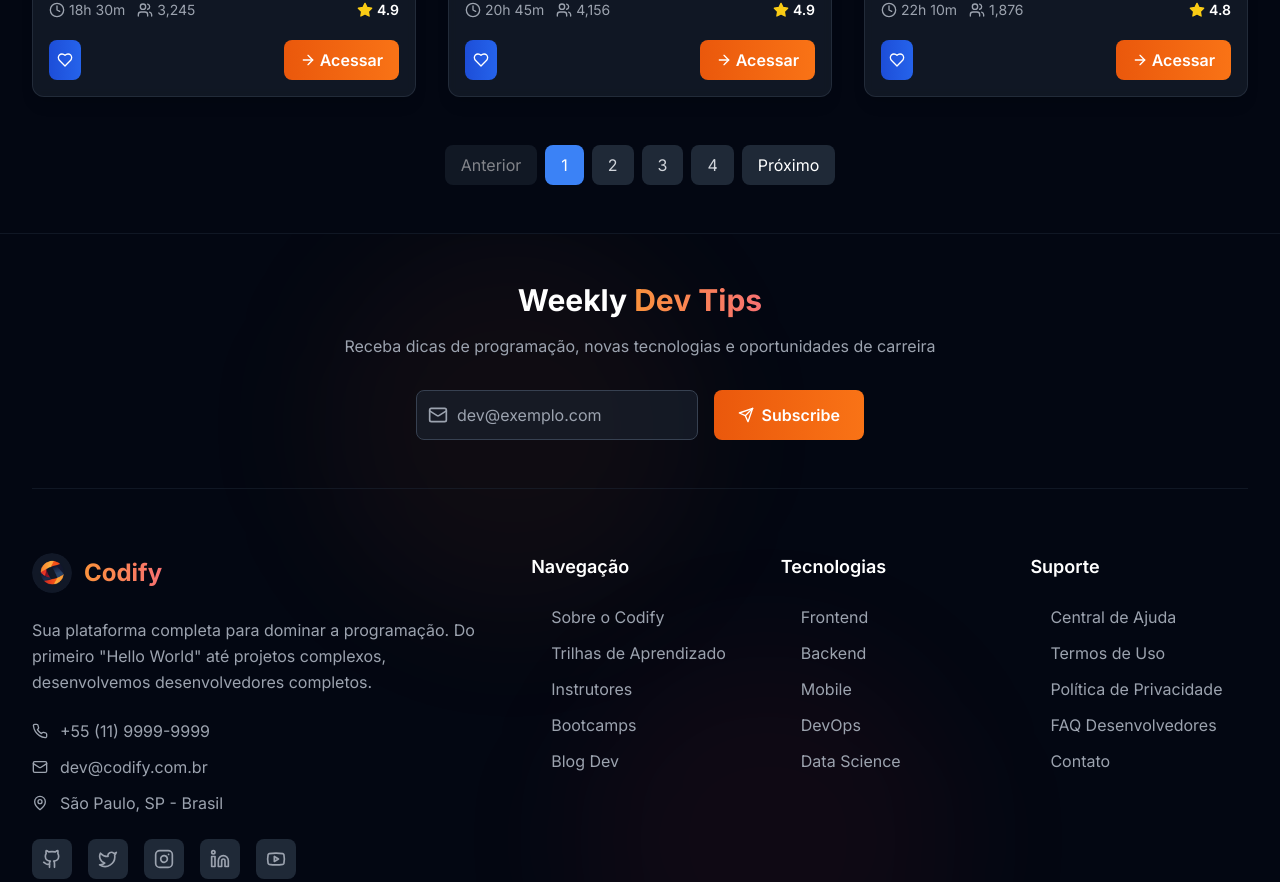
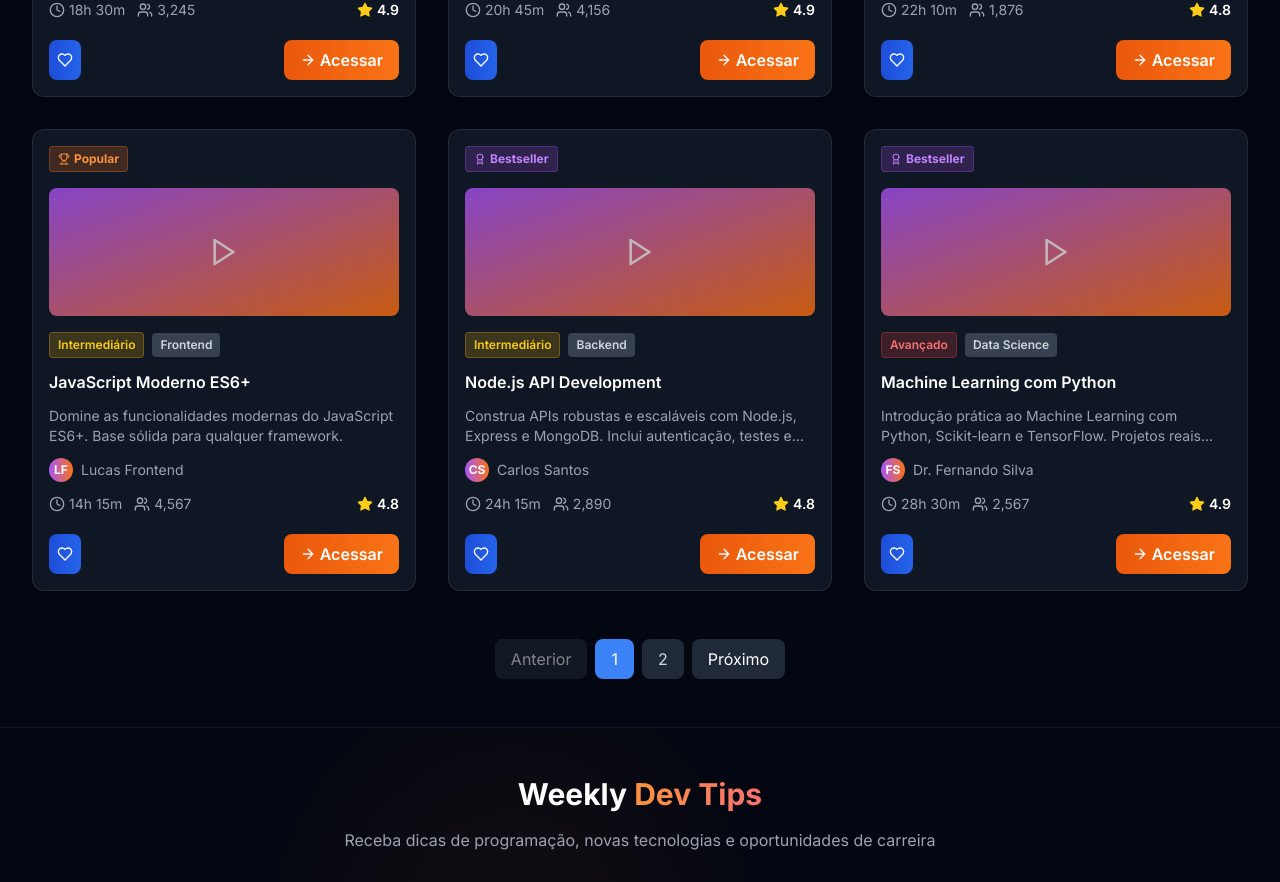
Before and after one commit to kenjiThiago/ProjetoBD2, a Next.js app in the folder frontend/: page /cursos in a window 1280 px wide. Shown: the part 900-1782 px from the top of the page. Built offline with nearby package versions, Linux system fonts and the light colour scheme.

Commit message:
[frontend] Mudado o número de cards que aparecem em algumas páginas.

```diff
--- a/frontend/src/app/cursos/components/CoursePageContent.tsx
+++ b/frontend/src/app/cursos/components/CoursePageContent.tsx
@@ -18,7 +18,7 @@ export default function CursosPageContent() {
   const [viewMode, setViewMode] = useState<'grid' | 'list'>('grid')
   const [showFilters, setShowFilters] = useState(false)
   const [currentPage, setCurrentPage] = useState(1)
-  const coursesPerPage = 3
+  const coursesPerPage = 6
 
   const searchParams = useSearchParams()
   const urlSearchTerm = searchParams.get('search') || ''
--- a/frontend/src/app/dashboard/components/DashboardCourses.tsx
+++ b/frontend/src/app/dashboard/components/DashboardCourses.tsx
@@ -37,7 +37,7 @@ export default function DashboardCourses({
     setSelectedStatus,
     clearAllFilters,
     goToPage
-  } = useDashboardCourseFilters({ courses, itemsPerPage: 3 })
+  } = useDashboardCourseFilters({ courses, itemsPerPage: 6 })
 
   // Event listeners for dashboard events
   useEffect(() => {
@@ -139,7 +139,7 @@ export default function DashboardCourses({
             currentPage={currentPage}
             totalPages={totalPages}
             totalItems={totalItems}
-            itemsPerPage={3}
+            itemsPerPage={6}
           />
         </>
       ) : (
--- a/frontend/src/app/empresas/page.tsx
+++ b/frontend/src/app/empresas/page.tsx
@@ -17,7 +17,7 @@ export default function EmpresasPage() {
   const [viewMode, setViewMode] = useState<'grid' | 'list'>('grid')
   const [showFilters, setShowFilters] = useState(false)
   const [currentPage, setCurrentPage] = useState(1)
-  const itemsPerPage = 3
+  const itemsPerPage = 6
 
   // Custom hook para filtros
   const {
```
